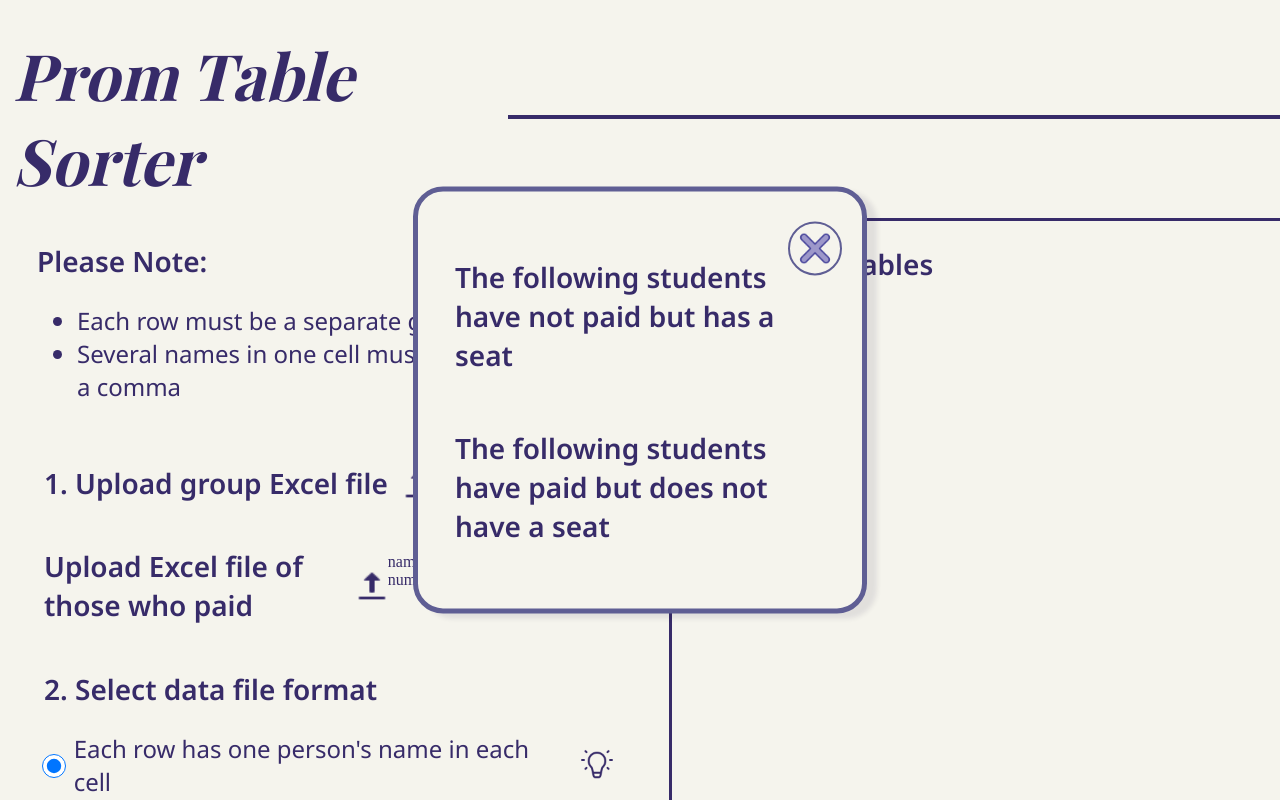
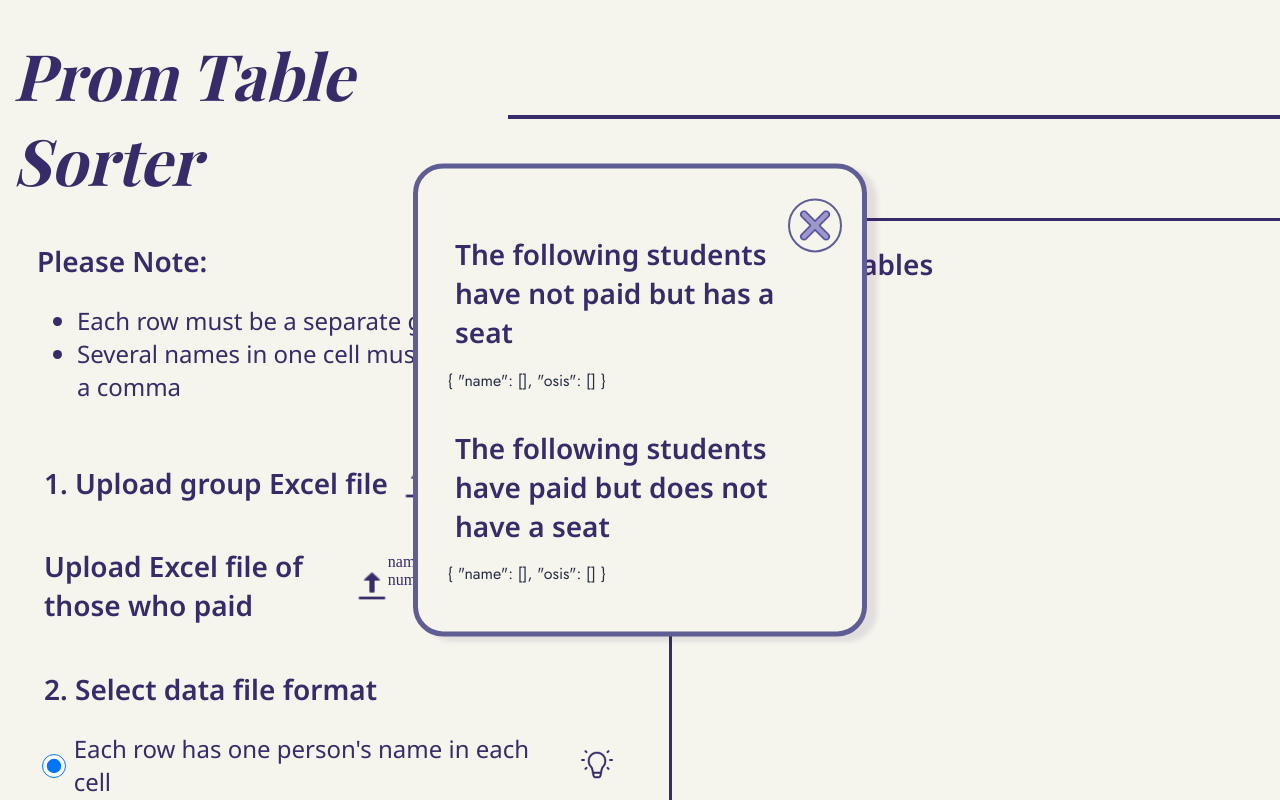
Before and after one commit to sitechtimes/prom-table-sorter, a Vue app in the folder vue/: page / in a window 1280 px wide. Both pictures are taken after a click on the button "Comparison". Shown: the top 800 px of the page. Built offline with nearby package versions, Linux system fonts and the light colour scheme; a web font is replaced by a local one.

Commit message:
change the compare button to something you can download

```diff
--- a/vue/src/App.vue
+++ b/vue/src/App.vue
@@ -1,5 +1,5 @@
 <script setup>
-import { ref } from 'vue'
+import { ref, reactive } from 'vue'
 import ExcelJS from 'exceljs'
 import { rangeSort, algoFunctionOptions, arrayLen2D } from './sortingAlgo.js'
 import key from './components/key.vue'
@@ -13,8 +13,14 @@ const paidFileInput = ref(null)
 const downloadURL = ref(null)
 const cellRange = ref([null, null])
 const searchAllCells = ref(false)
-const noPaid = ref([])
-const noSeat = ref([])
+const noPaid = reactive({
+  name: [],
+  osis: [],
+})
+const noSeat = reactive({
+  name: [],
+  osis: [],
+})
 let showKey = ref(false)
 let showComparison = ref(false)
 let showExample1 = ref(false)
@@ -184,16 +190,20 @@ async function compare(){
   for(let i=0; i < attending.name.length; i++){
     if(paid.id.includes(attending.id[i]) === false){
       console.log(attending.name[i] + " did not pay but has a seat")
-      noPaid.value.push(attending.name[i])
+      noPaid.name.push(attending.name[i])
+      noPaid.osis.push(attending.id[i])
     }
   }
 
   for(let i=0; i < paid.name.length; i++){
     if(attending.id.includes(paid.id[i]) === false){
       console.log(paid.name[i] + " paid but does not have a seat")
-      noSeat.value.push(paid.name[i])
+      noSeat.name.push(paid.name[i])
+      noSeat.osis.push(paid.id[i])
     }
   }
+
+  console.log(noPaid, noSeat)
   return allGroups
 }
 
@@ -251,6 +261,16 @@ async function executeSort() {
     alert(error.message)
   }
   exportResultsAsXLSX()
+}
+
+async function exportComparisonsAsCSV(){
+  const exportWorkbook = new ExcelJS.Workbook()
+  const sortedWorksheet = exportWorkbook.addWorksheet("comparison")
+  noPaid.value.forEach((person, columnIndex) => {
+    const column = sortedWorksheet.getColumn(columnIndex ++)
+    person.name.forEach((my) => console.log(my))
+  } )
+
 }
 
 //xlsx
@@ -541,10 +561,10 @@ function toggleKey() {
         <div v-if="showComparison" class="key">
           <div>
           <h3>The following students have not paid but has a seat</h3>
-            <p class="compareResult">{{ noPaid.join() }}</p>
+            <p class="compareResult">{{ noPaid}}</p>
 
             <h3>The following students have paid but does not have a seat</h3>
-            <p class="compareResult">{{ noSeat.join() }}</p>
+            <p class="compareResult">{{ noSeat}}</p>
           </div>
             <img
               @click="showComparison = !showComparison"
@@ -720,6 +740,7 @@ ul {
 }
 
 #fileUploadCaption{
+  display: flex;
   flex-wrap: wrap;
 }
 
```
